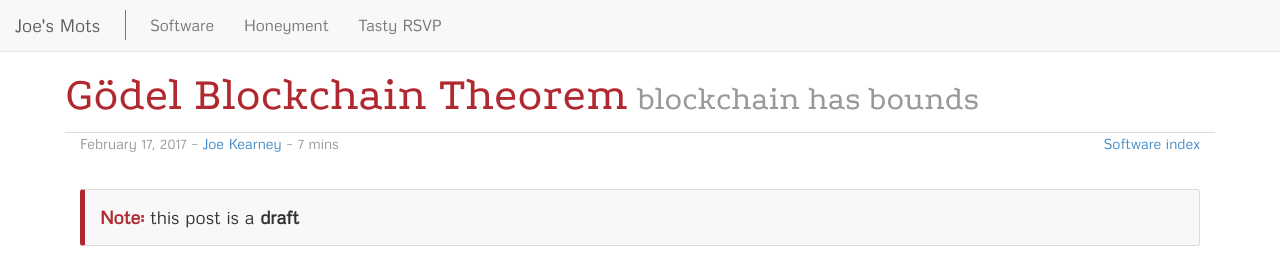
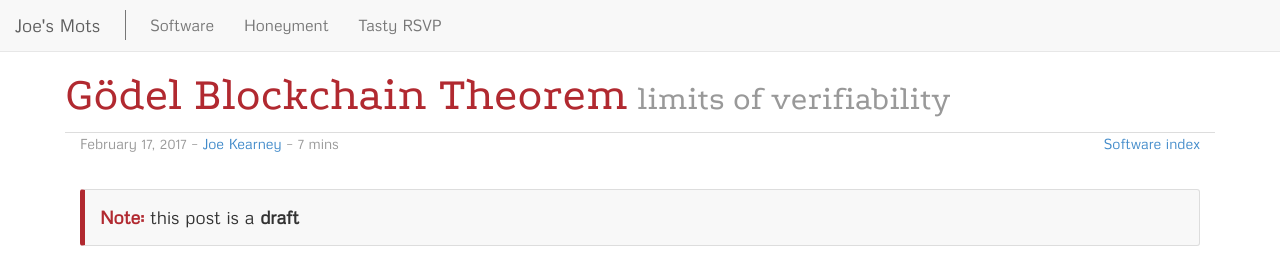
Before and after one commit to joekearney/joekearney.github.io, a Jekyll site: the page built from _posts/software/2017-02-17-godel-blockchain-theorem.md, in a window 1280 px wide and 900 px high. Shown: the top 265 px of the window. Built offline with Jekyll 4.4.1, drawn with Linux system fonts in a browser that asks for light colours.

Commit message:
change subtitle

```diff
--- a/_posts/software/2017-02-17-godel-blockchain-theorem.md
+++ b/_posts/software/2017-02-17-godel-blockchain-theorem.md
@@ -1,7 +1,7 @@
 ---
 layout: post
 title: "Gödel Blockchain Theorem"
-description: "blockchain has bounds"
+description: "limits of verifiability"
 meta_description: "A blockchain allows independent parties to make verifiable statements. This works with Bitcoin, whose value is determined inside the system, but fails in applications where the value is external."
 categories:
 - post
```
